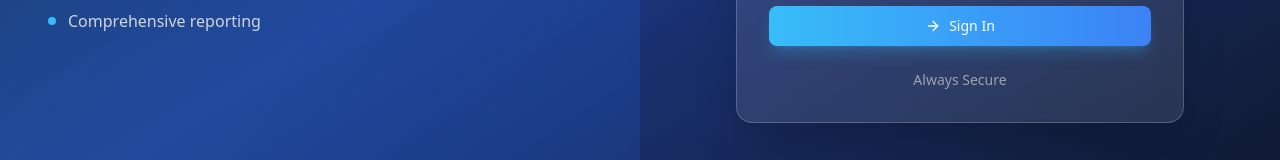
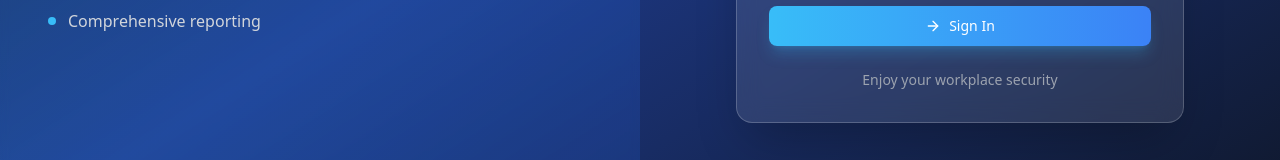
Before and after one commit to Alphadavethedon/Workguard360, a React (Vite) app: page /login in a window 1280 px wide. Shown: the part 564-724 px from the top of the page. Built offline with nearby package versions, Linux system fonts and the light colour scheme; no server answers.

Commit message:
Update Login.tsx

```diff
--- a/src/pages/Login.tsx
+++ b/src/pages/Login.tsx
@@ -173,7 +173,7 @@
 
             <div className="mt-6 text-center">
               <p className="text-sm text-gray-400">
-               Always Secure
+               Enjoy your workplace security
               </p>
             </div>
           </motion.div>
```
